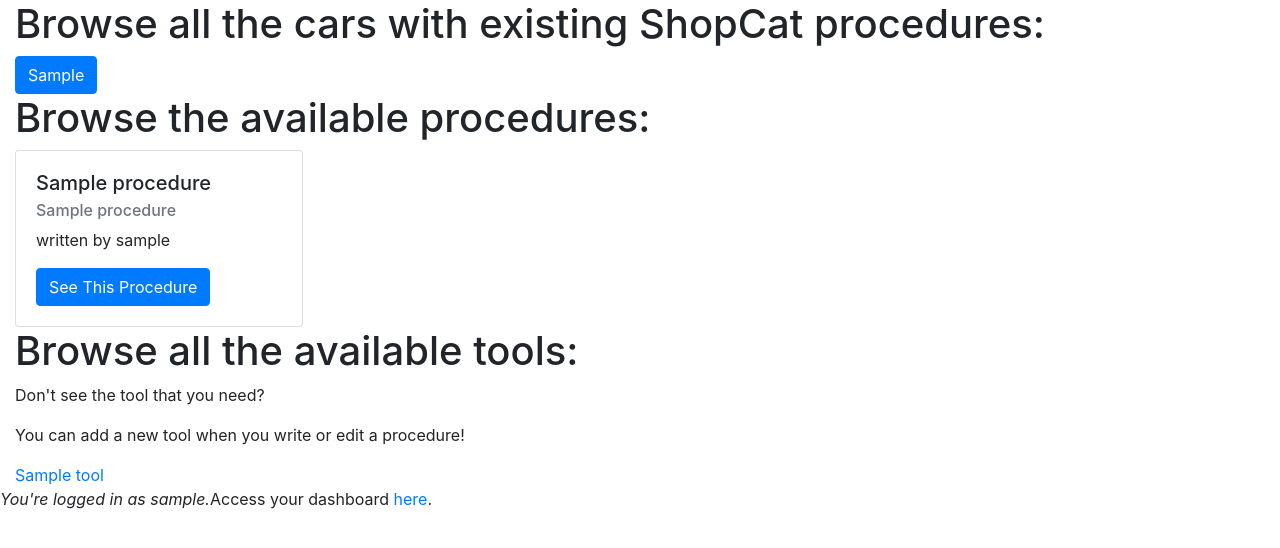
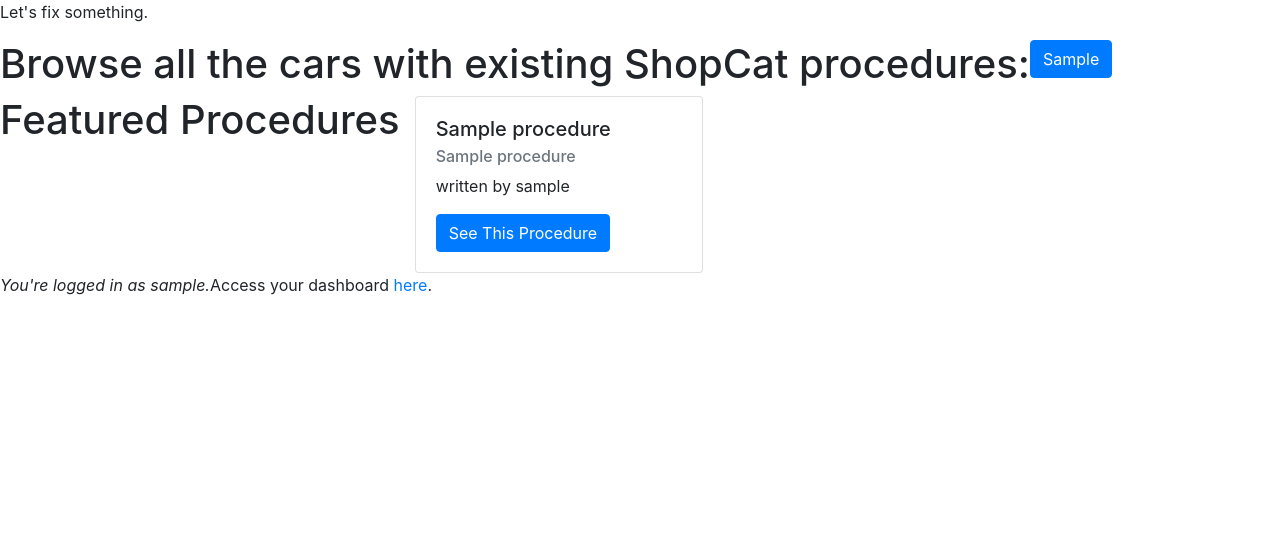
Before and after one commit to alexpsimone/shop-cat, a Flask app: page /home in a window 1280 px wide. Shown: the part 56-604 px from the top of the page. Run offline with Flask 2, Linux system fonts and the light colour scheme; the visitor is signed in with stand-in values (Sample User, id 1); tables that the repository leaves empty hold one stand-in row (values such as "Sample post"); parts of the project's set-up code (start-up, migrations or seed data) failed here and were passed over; some libraries are stand-ins or nearby versions.

Commit message:
reorganized home template

```diff
--- a/server.py
+++ b/server.py
@@ -4,6 +4,7 @@ from jinja2 import StrictUndefined
 from werkzeug.utils import secure_filename
 import requests, json
 import os
+from random import shuffle
 
 from model import db, connect_to_db, User, Procedure, Car, Part, Tool, Step
 from model import PartNum, ProcedureCar, ProcedurePart, ProcedureTool
@@ -268,6 +269,11 @@ def show_homepage():
         user_id = session['current_user']
         user = User.query.filter_by(user_id = user_id).first()
         procedures = Procedure.query.all()
+        print('*************************', procedures)
+        shuffle(procedures)
+        print('*************************', procedures)
+        featured = procedures[:10]
+
         tools = Tool.query.all()
         cars = Car.query.all()
         makes = sorted(set([car.make for car in cars]))
@@ -275,7 +281,7 @@ def show_homepage():
         return render_template(
             "homepage.html",
             user=user,
-            procedures=procedures,
+            procedures=featured,
             tools=tools,
             makes=makes,
         )
--- a/templates/homepage.html
+++ b/templates/homepage.html
@@ -10,7 +10,10 @@
 <div class="container-fluid">
 
     <div class="row vehicles-procs">
-        <div class="col">
+        <p class="welcome-title">Let's fix something.</p>
+    </div>
+
+    <div class="row">
         <h1>Browse all the cars with existing ShopCat procedures:</h1>
         {% for make in makes %}
             <form action="/vehicle/{{ make }}">
@@ -18,12 +21,11 @@
             </form>
         {% endfor %}
     </div>
-    </div>
 
     <div class="row">
+        <h1>Featured Procedures</h1>
+        {% for procedure in procedures %}
             <div class="col">
-            <h1>Browse the available procedures:</h1>
-            {% for procedure in procedures %}
                 <div class="card" style="width: 18em;">
                     <div class="card-body">
                         <h5 class="card-title">{{ procedure.title }}</h5>
@@ -32,20 +34,8 @@
                         <a href="/procedure/{{ procedure.proc_id }}" class="btn btn-primary">See This Procedure</a>
                     </div>
                 </div>
+            </div>
         {% endfor %}
-        </div>
-    </div>
-
-    <div class="row">
-        <div class="col">
-            <h1>Browse all the available tools:</h1>
-            <p>Don't see the tool that you need?</p>
-            <p>You can add a new tool when you write or edit a procedure!</p>
-            {% for tool in tools %}
-                <a href = "/tool/{{ tool.tool_id }}">{{ tool.name }}</a>
-                <br />
-            {% endfor %}
-        </div>
     </div>
 
     <div class="row">
```
Lines whose indentation alone changed are shown as unchanged.
